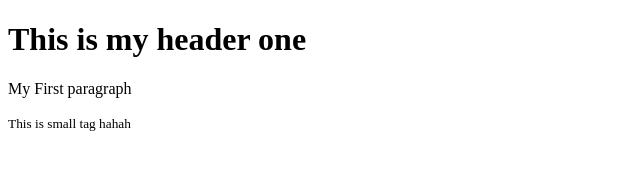
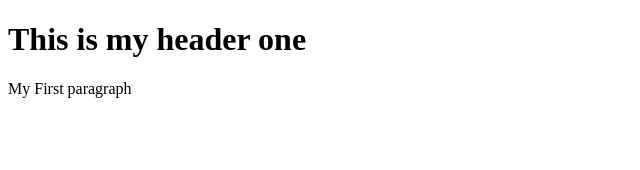
Before and after one commit to sochanntrea/Rainbow-Song, a plain HTML site: page index.html in a window 1280 px wide. Shown: the whole page, without its empty margins (0-640 px from the left). Drawn offline with Linux system fonts and the light colour scheme.

Commit message:
Revert "update index file"
This reverts commit 5572d174d2cb605cc62868eb0242ae16a54bacee.

```diff
--- a/index.html
+++ b/index.html
@@ -6,6 +6,5 @@
     <h1>This is my header one</h1>
 
     <p>My First paragraph</p>
-    <small>This is small tag hahah</small>
 </body>
 </html>
```
